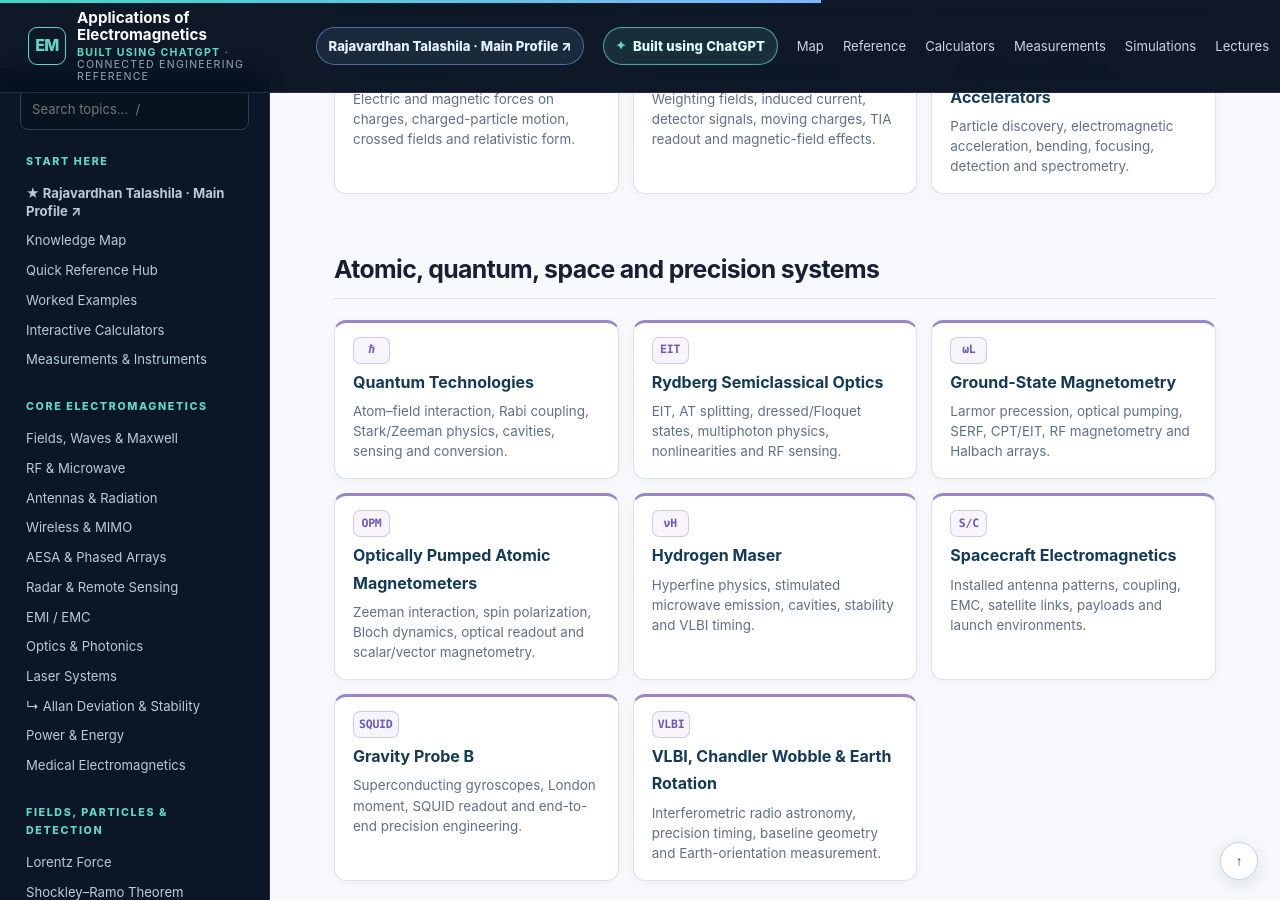
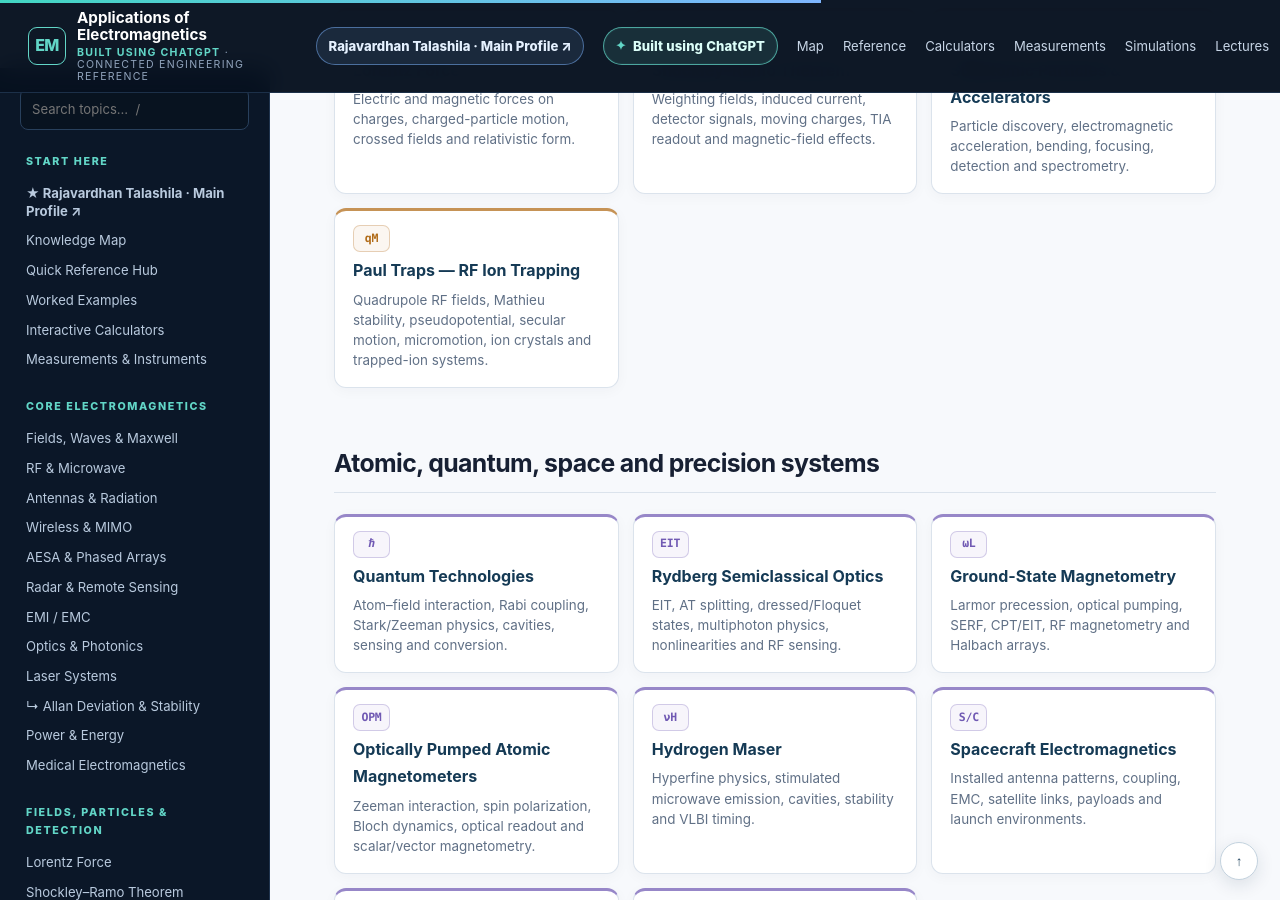
Before and after one commit to RajavardhanT/Electromagnetics_Applications, a Jekyll site: the page built from index.md, in a window 1280 px wide and 900 px high, scrolled down 3281 px. Built offline with Jekyll 4.4.1, drawn with Linux system fonts in a browser that asks for light colours.

Commit message:
Expose Paul traps on homepage

```diff
--- a/index.md
+++ b/index.md
@@ -107,6 +107,7 @@ description: A connected, practical reference from Maxwell's equations to RF eng
 <a class="reference-card" data-symbol="qF" href="lorentz-force/"><strong>Lorentz Force</strong><span>Electric and magnetic forces on charges, charged-particle motion, crossed fields and relativistic form.</span></a>
 <a class="reference-card" data-symbol="Ew" href="shockley-ramo/"><strong>Shockley–Ramo Theorem</strong><span>Weighting fields, induced current, detector signals, moving charges, TIA readout and magnetic-field effects.</span></a>
 <a class="reference-card" data-symbol="q/m" href="subatomic-particles/"><strong>Subatomic Particles & Accelerators</strong><span>Particle discovery, electromagnetic acceleration, bending, focusing, detection and spectrometry.</span></a>
+<a class="reference-card" data-symbol="qM" href="paul-traps/"><strong>Paul Traps — RF Ion Trapping</strong><span>Quadrupole RF fields, Mathieu stability, pseudopotential, secular motion, micromotion, ion crystals and trapped-ion systems.</span></a>
 </div>
 
 ## Atomic, quantum, space and precision systems
```
